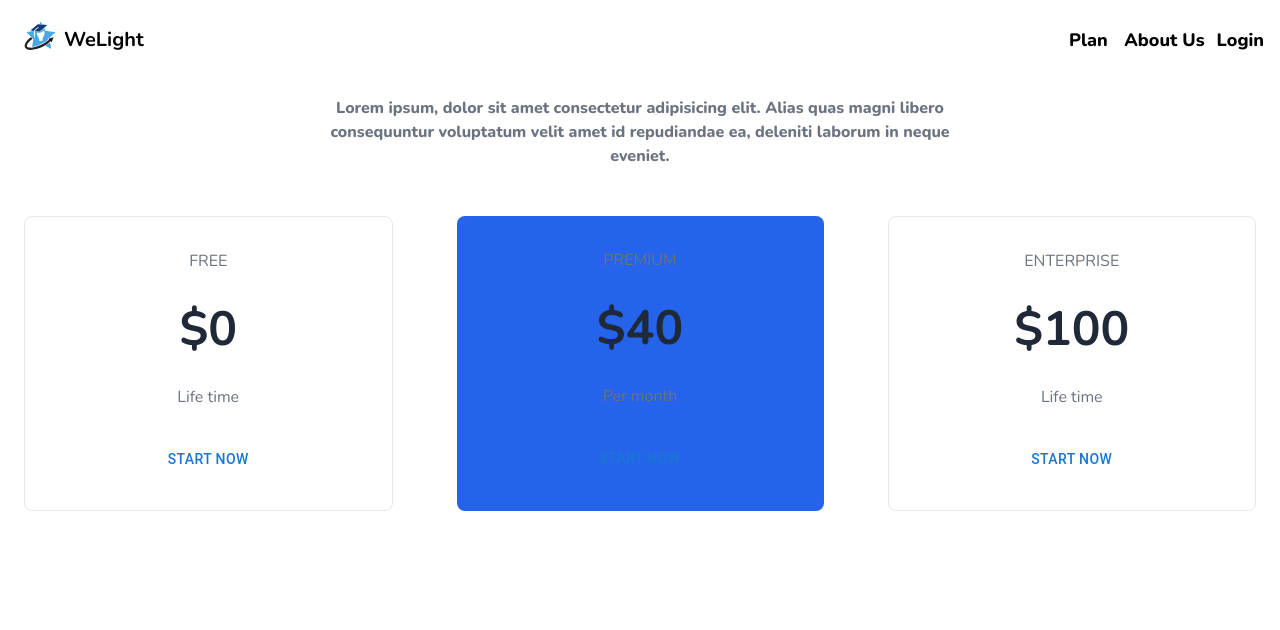
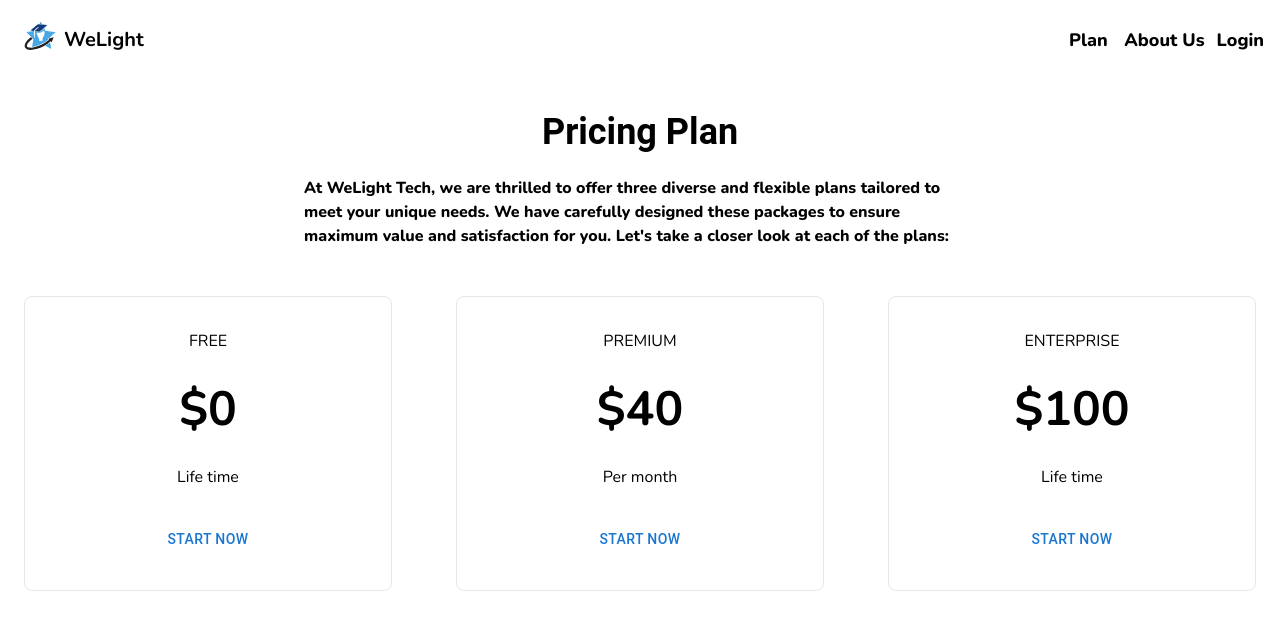
Before and after one commit to designasabaker/welightpreview, a Next.js app: page /pricing in a window 1280 px wide. Shown: the top 630 px of the page. Built offline with nearby package versions, Linux system fonts and the light colour scheme.

Commit message:
implement animation and modify style in Plan page

```diff
--- a/app/layout.tsx
+++ b/app/layout.tsx
@@ -15,6 +15,7 @@ export default function RouteLayout({
             <html>
                 <head className="bg-white">
                     <title>WeLight</title>
+                    <link rel="icon" href="/welight-w.ico" />
                 </head>
                 <body>
                     <Navbar />
--- a/app/pricing/page.tsx
+++ b/app/pricing/page.tsx
@@ -1,6 +1,6 @@
 'use client';
 
-import React from "react";
+import React,{useState} from "react";
 import {Box, Button, Stack} from "@mui/material";
 
 
@@ -10,69 +10,75 @@ const pricingInfo = [
         cost: 0,
         freq: "Life time",
         link: "www.FREE.com",
-        highlighted: false
+        // highlighted: false
     },{
         title: "PREMIUM",
         cost: 40,
         freq: "Per month",
         link: "www.PREMIUM.com",
-        highlighted: true
+        // highlighted: true
     },{
         title: "ENTERPRISE",
         cost: 100,
         freq: "Life time",
         link: "www.ENTERPRISE.com",
-        highlighted: false
+        // highlighted: false
     }
 ]
 
 
+
 export default function Pricing() {
-
+    const [selected, setSelected] = React.useState(null);
 
     const handleSubscriptionClick = (event: any) => {
-        let pricingIndex = event.target.id
-        console.log(pricingInfo[pricingIndex].link)
+        event.stopPropagation(); // prevent the click from bubbling up to the parent, which would reset the state to null
+        setSelected(event.target.id);
+        let pricingIndex = event.target.id;
+        console.log(pricingInfo[pricingInfo.findIndex(p => p.title === event.target.id)].link);
     }
 
     return (
-        <div className="bg-white dark:bg-gray-900">
-            <div className="container px-6 py-8 mx-auto">
-                <h1 className="text-3xl font-semibold text-center text-gray-800 capitalize lg:text-4xl dark:text-white">Pricing Plan</h1>
+        <div
+            className="bg-none"
+            onClick={() => setSelected(null)}
+        >
+            <div className="px-6 py-8 mx-auto">
+                <h1 className="text-3xl font-semibold text-center text-black capitalize lg:text-4xl">Pricing Plan</h1>
 
-                <p className="max-w-2xl mx-auto mt-4 text-center text-gray-500 xl:mt-6 dark:text-gray-300">
-                    Lorem ipsum, dolor sit amet consectetur adipisicing elit. Alias quas magni libero consequuntur voluptatum velit amet id repudiandae ea, deleniti laborum in neque eveniet.
+                <p className="max-w-2xl mx-auto mt-4 text-black xl:mt-6">
+                    At WeLight Tech, we are thrilled to offer three diverse and flexible plans tailored to meet your unique needs. We have carefully designed these packages to ensure maximum value and satisfaction for you. Let's take a closer look at each of the plans:
                 </p>
 
-                <Stack className="grid grid-cols-1 gap-8 mt-6 xl:mt-12 xl:gap-12 md:grid-cols-2 lg:grid-cols-3" direction="row" spacing={2}>
+                <Stack className="bg-none grid grid-cols-1 gap-8 mt-6 xl:mt-12 xl:gap-12 md:grid-cols-2 lg:grid-cols-3" direction="row" spacing={2}>
                     {
                         pricingInfo.map((p, index) => {
                             return (
                                 <Box
                                     className={
-                                        !p.highlighted ?
-                                            "w-full p-8 space-y-8 text-center border border-gray-200 rounded-lg dark:border-gray-700"
-                                            : "w-full p-8 space-y-8 text-center bg-blue-600 rounded-lg"
+                                        !(selected === p.title )?
+                                            "w-full p-8 space-y-8 text-center border border-gray-200 rounded-lg hover:border-b-8"
+                                            : "w-full p-8 space-y-8 text-center hover:border-b-8 bg-brandDeepBlue text-white rounded-lg"
                                     }
-                                    key={index}
+                                    key={p.title}
                                 >
-                                    <p className="font-medium text-gray-500 uppercase dark:text-gray-300">
+                                    <p className="font-medium uppercase text-inherit">
                                         {p.title.toUpperCase()}
                                     </p>
 
-                                    <h2 className="text-5xl font-bold text-gray-800 uppercase dark:text-gray-100">
+                                    <h2 className="text-5xl font-bold uppercase text-inherit">
                                         ${p.cost}
                                     </h2>
 
-                                    <p className="font-medium text-gray-500 dark:text-gray-300">
+                                    <p className="font-medium text-inherit">
                                         {p.freq}
                                     </p>
                                     <Button
-                                        id={index.toString()}
+                                        id={p.title}
                                         className={
-                                            !p.highlighted ?
-                                                "w-full px-4 py-2 mt-10 tracking-wide text-white capitalize transition-colors duration-300 transform bg-blue-600 rounded-md hover:bg-blue-500 focus:outline-none focus:bg-blue-500 focus:ring focus:ring-blue-300 focus:ring-opacity-80"
-                                                : "w-full px-4 py-2 mt-10 tracking-wide text-blue-500 capitalize transition-colors duration-300 transform bg-white rounded-md hover:bg-gray-100 focus:outline-none focus:bg-gray-100 focus:ring focus:ring-gray-200 focus:ring-opacity-80"
+                                            !(selected === p.title) ?
+                                                "z-50 w-full px-4 py-2 mt-10 tracking-wide text-white capitalize transition-colors duration-300 transform bg-brandBlue rounded-md hover:bg-blue-500 focus:outline-none focus:bg-blue-500 focus:ring focus:ring-blue-300 focus:ring-opacity-80"
+                                                : "z-50 w-full px-4 py-2 mt-10 tracking-wide text-blue-500 capitalize transition-colors duration-300 transform bg-white rounded-md hover:bg-gray-100 focus:outline-none focus:bg-gray-100 focus:ring focus:ring-gray-200 focus:ring-opacity-80"
                                         }
                                         onClick={handleSubscriptionClick}
                                     >
--- a/components/Navbar.tsx
+++ b/components/Navbar.tsx
@@ -7,7 +7,7 @@ import Logo from "../components/Logo";
 export default function Navbar() {
     const { hasLoggedIn } = useUser()
     return (
-        <div className="navbar fixed top-0 left-0 w-full z-10 bg-white flex-row justify-between"> {/* fixed https://flowbite.com/docs/components/navbar/ */}
+        <div className="sticky top-0 left-0 w-full z-10 bg-white flex-row justify-between"> {/* fixed https://flowbite.com/docs/components/navbar/ */}
             <div className="max-w-screen-xl flex flex-wrap items-center justify-between mx-auto p-4">
                 <div className="flex items-center">
                     <Link href="/" className="flex items-center">
--- a/tailwind.config.js
+++ b/tailwind.config.js
@@ -6,7 +6,12 @@ module.exports = {
     './app/**/*.{js,ts,jsx,tsx}',
   ],
   theme: {
-    extend: {},
+    extend: {
+      colors: {
+        brandBlue: '#47A8E5',
+        brandDeepBlue: '#133A7C',
+      },
+    },
   },
   plugins: [require('@tailwindcss/forms')],
   // plugins: [
```
Also changed, not shown: 2 other files (tests, documents, lock files or other folders).
